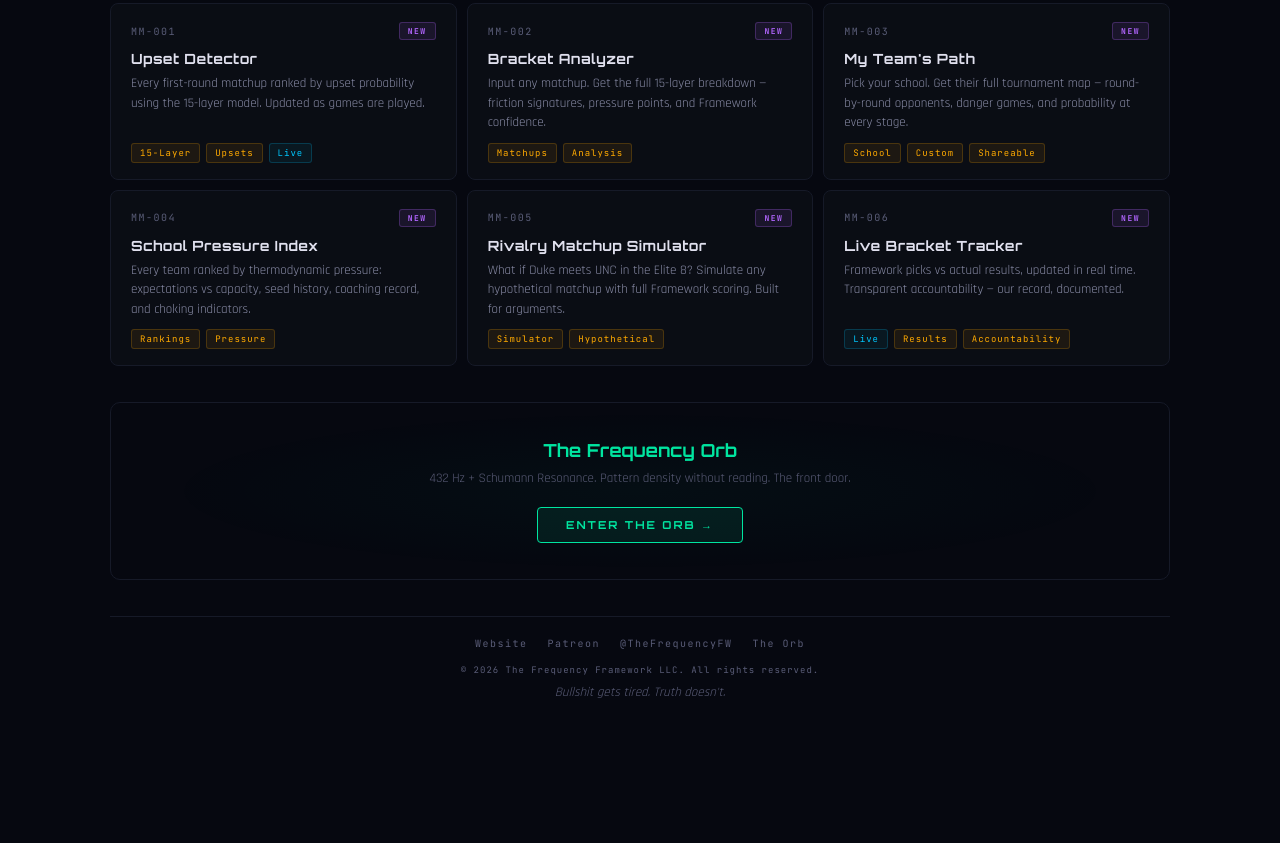
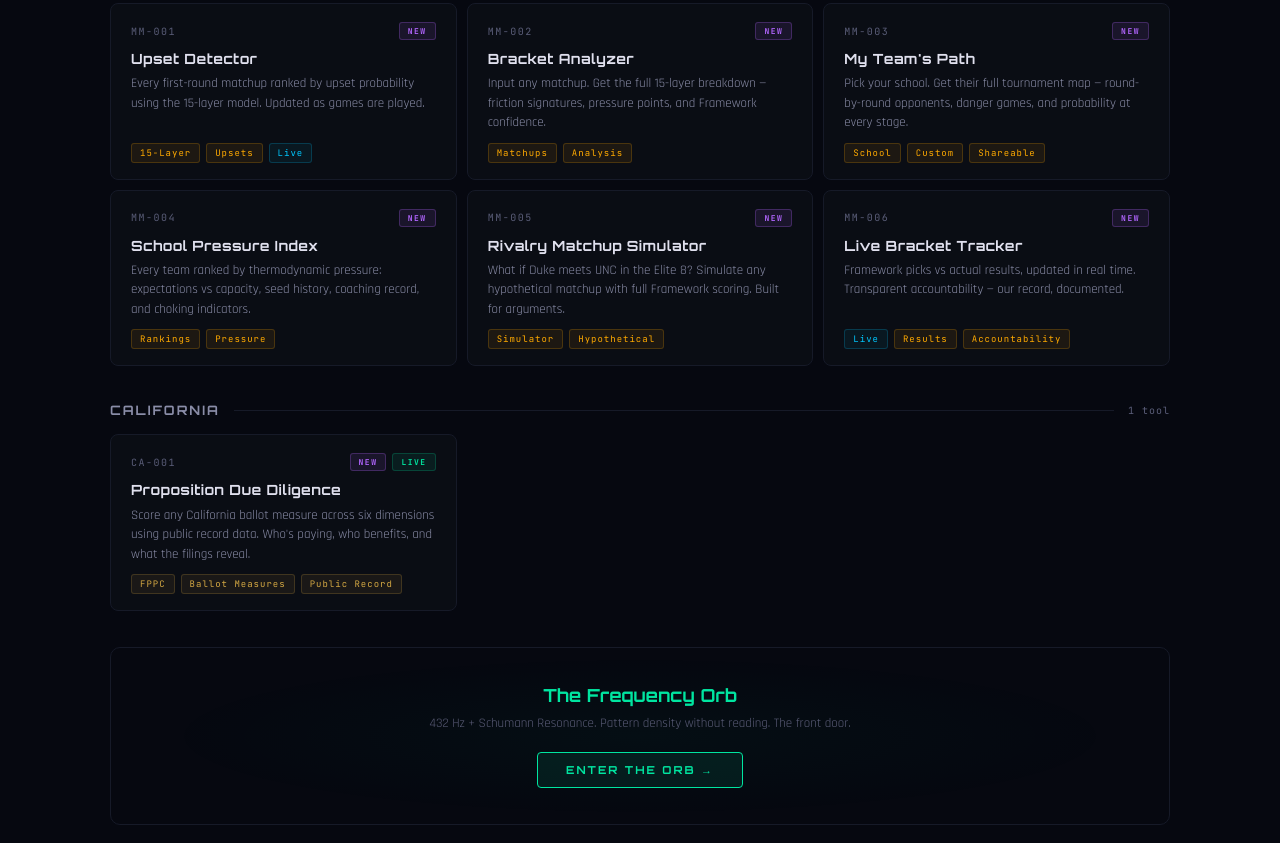
Before and after one commit to FrequencyFW/Tools, a plain HTML site: page index.html in a window 1280 px wide. Shown: the part 935-1778 px from the top of the page. Before the commit the page ends 1685 px from the top, so only its background shows below. Drawn offline with Linux system fonts and the light colour scheme.

Commit message:
Update index.html

```diff
--- a/index.html
+++ b/index.html
@@ -4,7 +4,7 @@
 <meta charset="UTF-8">
 <meta name="viewport" content="width=device-width, initial-scale=1.0">
 <title>THE FREQUENCY FRAMEWORK</title>
-<meta name="description" content="The Frequency Framework — Tool Hub. 15 free interactive tools for pattern recognition.">
+<meta name="description" content="The Frequency Framework — Tool Hub. 16 free interactive tools for pattern recognition across geopolitics, sports, and California policy.">
 <style>
   @import url('https://fonts.googleapis.com/css2?family=Orbitron:wght@400;500;600;700;800;900&family=Rajdhani:wght@300;400;500;600;700&family=JetBrains+Mono:wght@300;400;500;700&display=swap');
 
@@ -23,6 +23,8 @@
     --cyan: #00c8ff;
     --purple: #b266ff;
     --purple-dim: rgba(178,102,255,0.1);
+    --gold: #d4a843;
+    --gold-dim: rgba(212,168,67,0.08);
     --text: #e0e0ee;
     --text-dim: #5a5d78;
     --text-mid: #8a8da8;
@@ -76,6 +78,7 @@
   .tool-card:hover::after { opacity: 1; }
   .tool-card[data-cat="geo"]::after { background: var(--teal); }
   .tool-card[data-cat="sports"]::after { background: var(--amber); }
+  .tool-card[data-cat="california"]::after { background: var(--gold); }
 
   .card-top { display: flex; align-items: center; justify-content: space-between; margin-bottom: 10px; }
   .card-id { font-family: 'JetBrains Mono', monospace; font-size: 10px; letter-spacing: 1.5px; color: var(--text-dim); }
@@ -90,6 +93,7 @@
   .tag { font-family: 'JetBrains Mono', monospace; font-size: 9px; letter-spacing: 1px; padding: 3px 8px; border-radius: 3px; border: 1px solid; }
   .tag-geo { color: var(--teal); border-color: rgba(0,229,160,0.2); background: var(--teal-dim); }
   .tag-sports { color: var(--amber); border-color: rgba(255,170,0,0.2); background: var(--amber-dim); }
+  .tag-california { color: var(--gold); border-color: rgba(212,168,67,0.2); background: var(--gold-dim); }
   .tag-live { color: var(--cyan); border-color: rgba(0,200,255,0.2); background: rgba(0,200,255,0.06); }
 
   .orb-cta { text-align: center; padding: 36px 24px; margin-bottom: 36px; background: radial-gradient(ellipse at center, rgba(0,229,160,0.03) 0%, transparent 65%); border: 1px solid var(--border); border-radius: 10px; transition: border-color 0.3s; }
@@ -141,6 +145,7 @@
     <button class="filter-btn active" onclick="filterTools('all')">All Tools</button>
     <button class="filter-btn" onclick="filterTools('geo')">Geopolitical</button>
     <button class="filter-btn" onclick="filterTools('sports')">March Madness 2026</button>
+    <button class="filter-btn" onclick="filterTools('california')">California</button>
   </div>
 
   <!-- ═══ GEOPOLITICAL ═══ -->
@@ -253,6 +258,22 @@
     </a>
   </div>
 
+  <!-- ═══ CALIFORNIA ═══ -->
+  <div class="section-header" data-section="california">
+    <span class="section-title">California</span>
+    <span class="section-line"></span>
+    <span class="section-count">1 tool</span>
+  </div>
+
+  <div class="card-grid" data-section="california">
+    <a class="tool-card" data-cat="california" href="https://frequencyfw.github.io/prop-due-diligence/">
+      <div class="card-top"><span class="card-id">CA-001</span><div class="card-badges"><span class="badge badge-new">New</span><span class="badge badge-live">Live</span></div></div>
+      <div class="card-title">Proposition Due Diligence</div>
+      <div class="card-desc">Score any California ballot measure across six dimensions using public record data. Who's paying, who benefits, and what the filings reveal.</div>
+      <div class="card-tags"><span class="tag tag-california">FPPC</span><span class="tag tag-california">Ballot Measures</span><span class="tag tag-california">Public Record</span></div>
+    </a>
+  </div>
+
   <div class="orb-cta">
     <h3>The Frequency Orb</h3>
     <p>432 Hz + Schumann Resonance. Pattern density without reading. The front door.</p>
@@ -282,6 +303,9 @@
   document.querySelectorAll('[data-section="sports"]').forEach(el => {
     el.style.display = (cat === 'all' || cat === 'sports') ? (el.classList.contains('card-grid') ? 'grid' : 'flex') : 'none';
   });
+  document.querySelectorAll('[data-section="california"]').forEach(el => {
+    el.style.display = (cat === 'all' || cat === 'california') ? (el.classList.contains('card-grid') ? 'grid' : 'flex') : 'none';
+  });
 }
 </script>
 </body>
```
